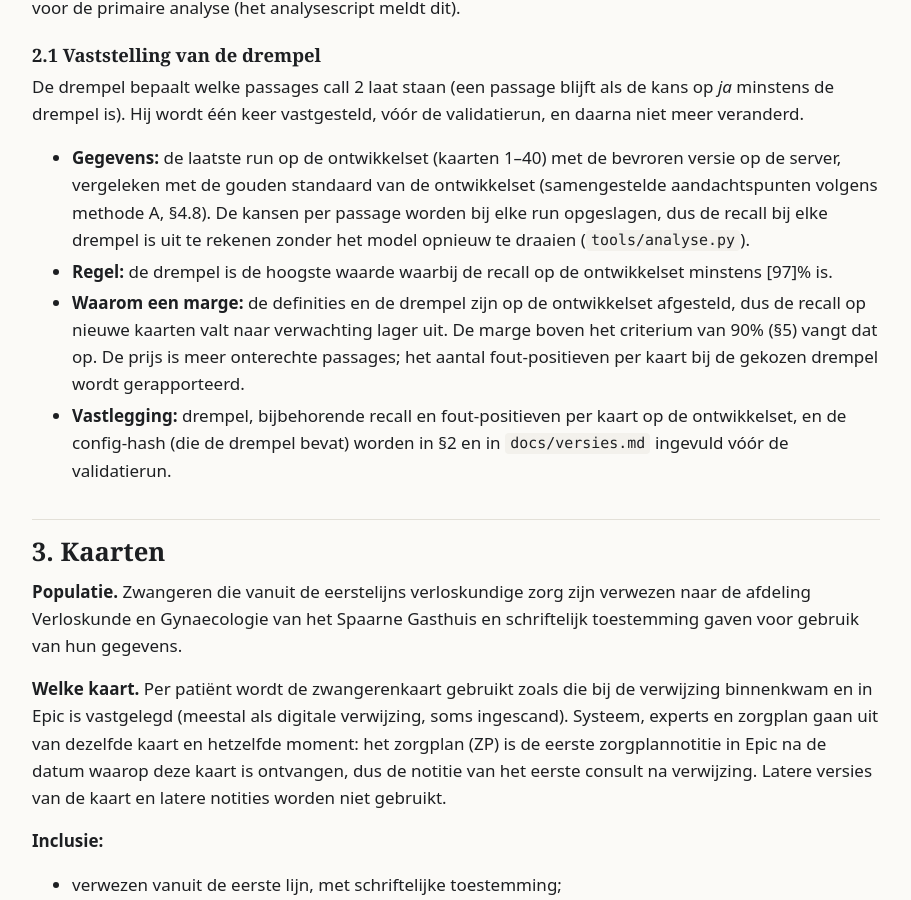
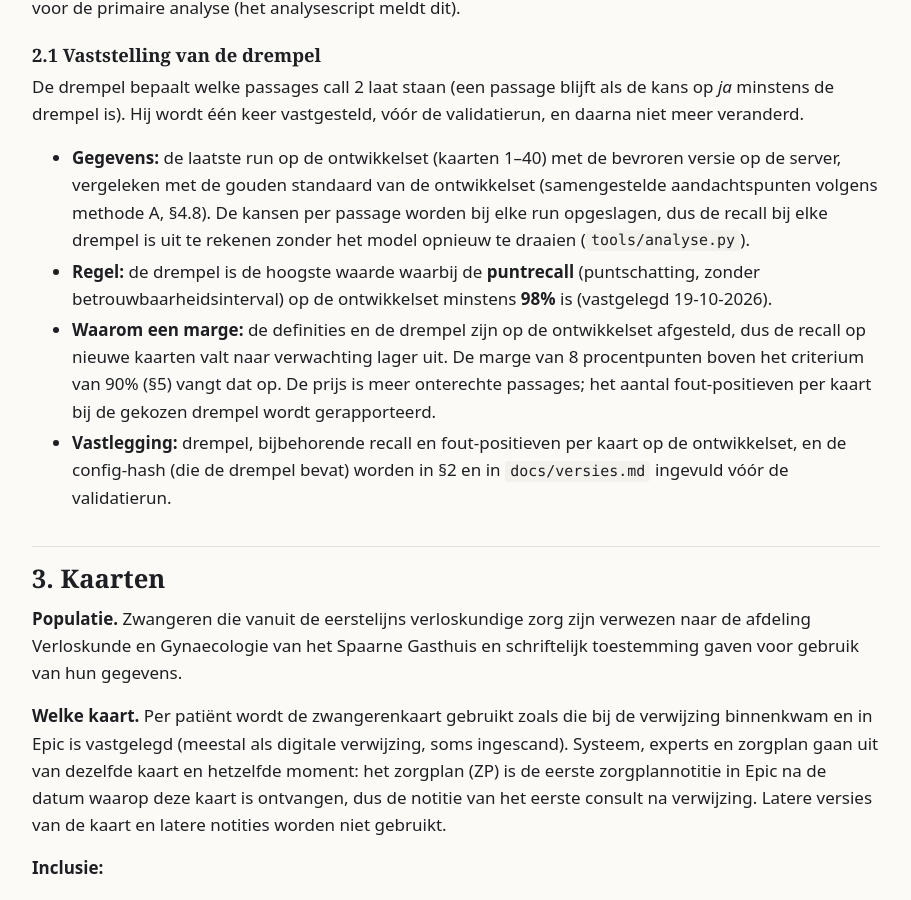
Before and after one commit to Andymaarten/ZwangerenkaartAI, a Jekyll site: the page built from docs/validatieprotocol.md, in a window 1280 px wide and 900 px high, scrolled down 1433 px. Shown: the whole window, without its empty margins (184-1095 px from the left). Built offline with Jekyll 4.4.1, drawn with Linux system fonts in a browser that asks for light colours.

Commit message:
19-10-2026: validatieprotocol §2.1 - drempel = hoogste waarde met puntrecall >= 98% op de ontwikkelset

```diff
--- a/docs/validatieprotocol.md
+++ b/docs/validatieprotocol.md
@@ -52,9 +52,9 @@ Hij wordt één keer vastgesteld, vóór de validatierun, en daarna niet meer ve
   gouden standaard van de ontwikkelset (samengestelde aandachtspunten volgens methode A, §4.8). De kansen per passage
   worden bij elke run opgeslagen, dus de recall bij elke drempel is uit te rekenen zonder het model opnieuw te draaien
   (`tools/analyse.py`).
-- **Regel:** de drempel is de hoogste waarde waarbij de recall op de ontwikkelset minstens [97]% is.
+- **Regel:** de drempel is de hoogste waarde waarbij de **puntrecall** (puntschatting, zonder betrouwbaarheidsinterval) op de ontwikkelset minstens **98%** is (vastgelegd 19-10-2026).
 - **Waarom een marge:** de definities en de drempel zijn op de ontwikkelset afgesteld, dus de recall op nieuwe kaarten
-  valt naar verwachting lager uit. De marge boven het criterium van 90% (§5) vangt dat op. De prijs is meer onterechte
+  valt naar verwachting lager uit. De marge van 8 procentpunten boven het criterium van 90% (§5) vangt dat op. De prijs is meer onterechte
   passages; het aantal fout-positieven per kaart bij de gekozen drempel wordt gerapporteerd.
 - **Vastlegging:** drempel, bijbehorende recall en fout-positieven per kaart op de ontwikkelset, en de config-hash
   (die de drempel bevat) worden in §2 en in `docs/versies.md` ingevuld vóór de validatierun.
```
